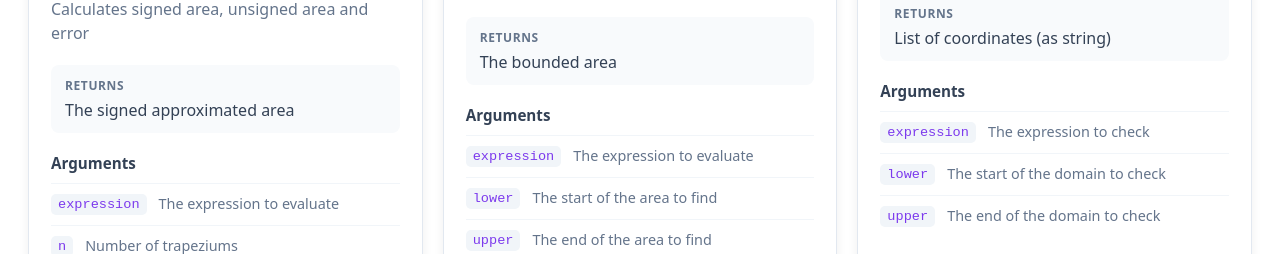
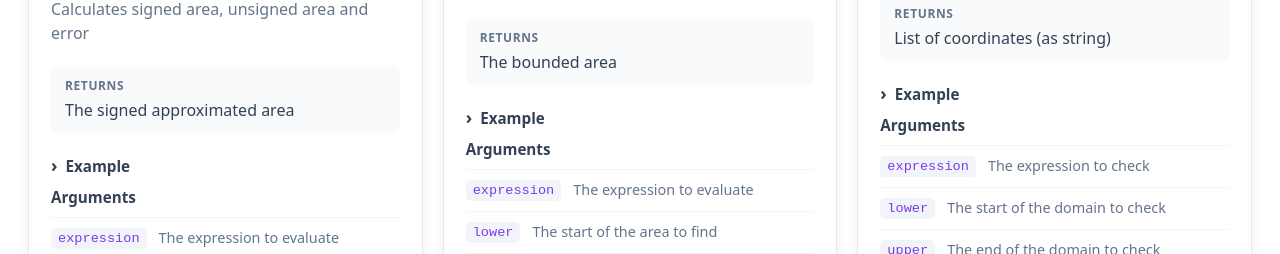
Before and after one commit to Banaanae/casio-udf, a plain HTML site: page index.html in a window 1280 px wide. Shown: the part 545-799 px from the top of the page. Drawn offline with nearby package versions, Linux system fonts and the light colour scheme.

Commit message:
examples

```diff
--- a/index.js
+++ b/index.js
@@ -6,6 +6,11 @@ const funcs = {
       Calculates signed area, unsigned area and error`,
       ret: "The signed approximated area",
       remarks: "",
+      example: {
+        q: "Use the trapezium rule to calculate the area bound between the x-axis and y=x^2-2 between 0 and 4 with 6 equal width trapeziums.",
+        a: `trapArea(x^2-2,6,0,4)
+        Give unsigned answer`
+      },
       args: [
         {
           name: "expression",
@@ -42,6 +47,10 @@ const funcs = {
       desc: "Performs unsigned integration between two bounds",
       ret: "The bounded area",
       remarks: "",
+      example: {
+        q: `Find the area bound between y=sin(x) and the x-axis between 0 and 2`,
+        a: `unsgnedInt(sin(x),0,2)`
+      },
       args: [
         {
           name: "expression",
@@ -74,6 +83,11 @@ const funcs = {
       desc: `Finds all stationary points in a given domain`,
       ret: "List of coordinates (as string)",
       remarks: "",
+      example: {
+        q: `What are the coordinates of the stationary points for y=x^3-x`,
+        a: `funcSP(x^3-x,-1000,1000)
+        Note: Infinity works too, useful for circular functions`
+      },
       args: [
         {
           name: "expression",
@@ -98,12 +112,14 @@ const funcs = {
     },
     {
       title: "normSolv",
-      desc: `Solves normal distribution questions in the style of:
-      15% of balls weigh less than 5kg, 10% of balls weigh more than 6kg
-      Find standard deviation and mean.
-      Use normSolv(0.15, 5, 0.1, 6)`,
+      desc: `Finds standard deviation and mean given two bounds and their probabilities`,
       ret: "Standard deviation and mean",
       remarks: "",
+      example: {
+        q: `15% of balls weigh less than 5kg, 10% of balls weigh more than 6kg
+      Find standard deviation and mean.`,
+        a: `normSolv(0.15, 5, 0.1, 6)`
+      },
       args: [
         {
           name: "prob1",
@@ -147,6 +163,13 @@ const funcs = {
           desc: "The second equation"
         },
       ],
+      example: {
+        q: `Given:
+        y=mx+3
+        y=3x+m
+        Find all values of m for which this system has infinite solutions`,
+        a: `simulInf(y=kx+3,y=3x+k)`
+      },
       changelog: [
         {
           version: "1.0.0",
@@ -162,6 +185,13 @@ const funcs = {
       ret: "List of solutions for the parameter",
       remarks: `Only works in 1 parameter questions
       Paramater must be k`,
+      example: {
+        q: `Given:
+        y=mx+3
+        y=3x+2m
+        Find all values of m for which this system has no solutions`,
+        a: `simulNil(y=kx+3,y=3x+2k)`
+      },
       args: [
         {
           name: "x",
@@ -538,6 +568,51 @@ function add(func) {
     remarks.appendChild(remarksText);
   }
 
+  // Example
+  let example;
+  if (func.example) {
+    example = document.createElement("details");
+    example.className = "function-example";
+
+    const title = document.createElement("summary");
+    title.className = "example-title";
+    title.innerText = "Example";
+    example.appendChild(title);
+
+    const content = document.createElement("div");
+    content.className = "example-content";
+
+    const question = document.createElement("div");
+    question.className = "example-item";
+
+    const questionLabel = document.createElement("span");
+    questionLabel.className = "section-label";
+    questionLabel.innerText = "Question";
+
+    const questionText = document.createElement("p");
+    questionText.innerText = func.example.q;
+
+    question.appendChild(questionLabel);
+    question.appendChild(questionText);
+
+    const answer = document.createElement("div");
+    answer.className = "example-item example-answer";
+
+    const answerLabel = document.createElement("span");
+    answerLabel.className = "section-label";
+    answerLabel.innerText = "Answer";
+
+    const answerText = document.createElement("p");
+    answerText.innerText = func.example.a;
+
+    answer.appendChild(answerLabel);
+    answer.appendChild(answerText);
+
+    content.appendChild(question);
+    content.appendChild(answer);
+    example.appendChild(content);
+  }
+
   // Changelog
   let changelog;
   if (func.changelog && func.changelog.length > 0) {
@@ -584,6 +659,8 @@ function add(func) {
   card.appendChild(header);
   card.appendChild(sub);
   card.appendChild(returnSection);
+  if (example != undefined)
+    card.appendChild(example);
   card.appendChild(argsSection);
   if (remarks != undefined)
     card.appendChild(remarks);
--- a/style.css
+++ b/style.css
@@ -107,6 +107,83 @@
 
 .function-separator .function-description {
   margin: 0;
+}
+
+.function-example {
+  margin-top: 20px;
+}
+
+.example-title {
+  margin: 0 0 10px;
+  font-size: 0.95rem;
+  font-weight: bold;
+  color: #334155;
+}
+
+.example-content {
+  display: flex;
+  flex-direction: column;
+  gap: 12px;
+  margin-bottom: 20px;
+}
+
+.example-item {
+  padding: 12px 14px;
+  background: #f8fafc;
+  border: 1px solid #e2e8f0;
+  border-radius: 8px;
+}
+
+.example-item .section-label {
+  margin-bottom: 6px;
+}
+
+.example-item p {
+  margin: 0;
+  color: #475569;
+  font-size: 0.9rem;
+  line-height: 1.5;
+  overflow-wrap: anywhere;
+}
+
+.example-answer {
+  background: #f5f3ff;
+  border-color: #ddd6fe;
+}
+
+.example-answer .section-label {
+  color: #7c3aed;
+}
+
+.example-answer p {
+  color: #4c1d95;
+}
+
+.function-example summary {
+  cursor: pointer;
+  user-select: none;
+
+  font-size: 0.95rem;
+  font-weight: bold;
+
+  list-style: none;
+}
+
+.function-example summary::-webkit-details-marker {
+  display: none;
+}
+
+.function-example summary::before {
+  content: "\203a";
+  display: inline-block;
+  margin-right: 8px;
+
+  font-size: 1.1rem;
+  transition: transform 0.15s ease;
+}
+
+.function-example[open] summary::before {
+  transform: rotate(90deg);
 }
 
 .section-label {
```
